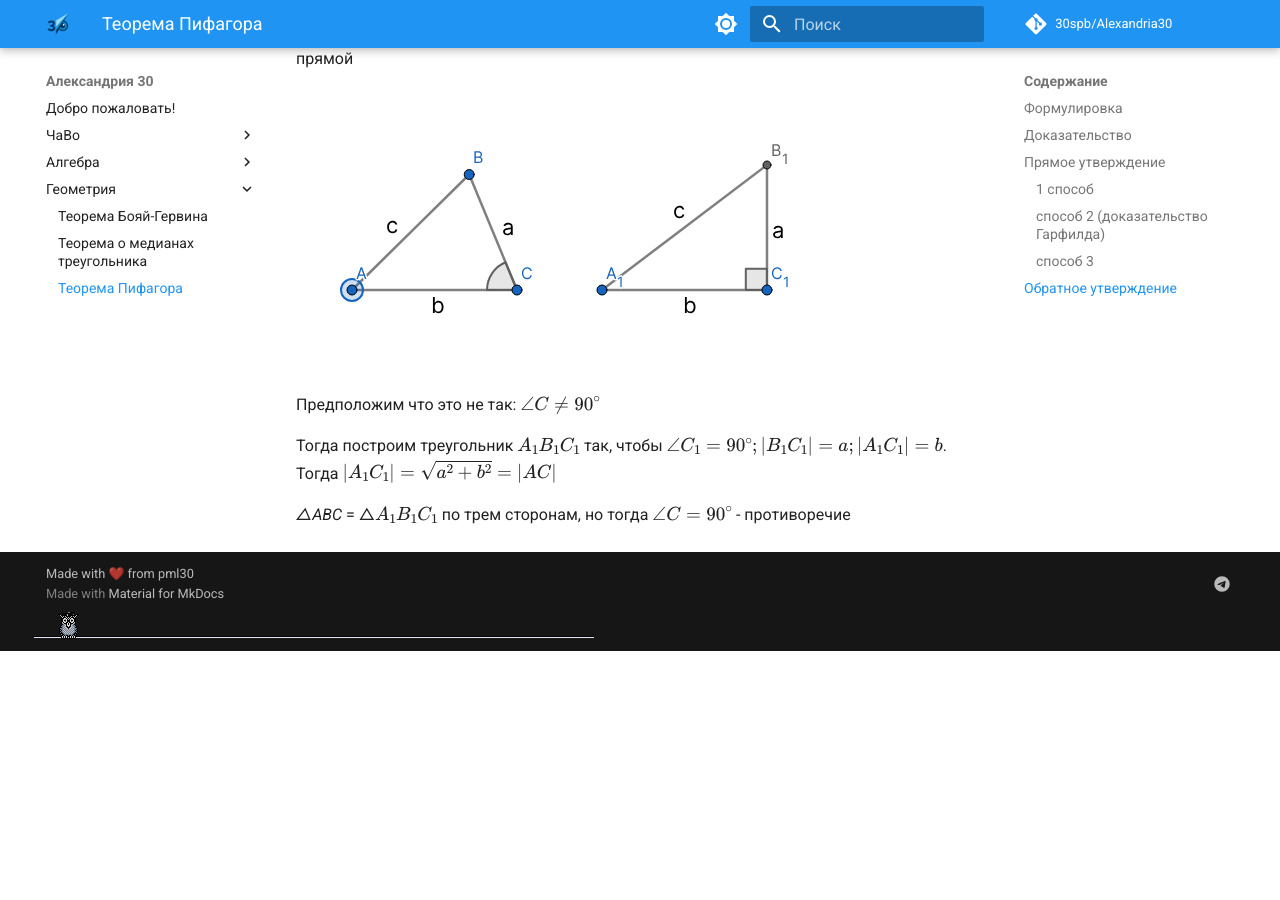
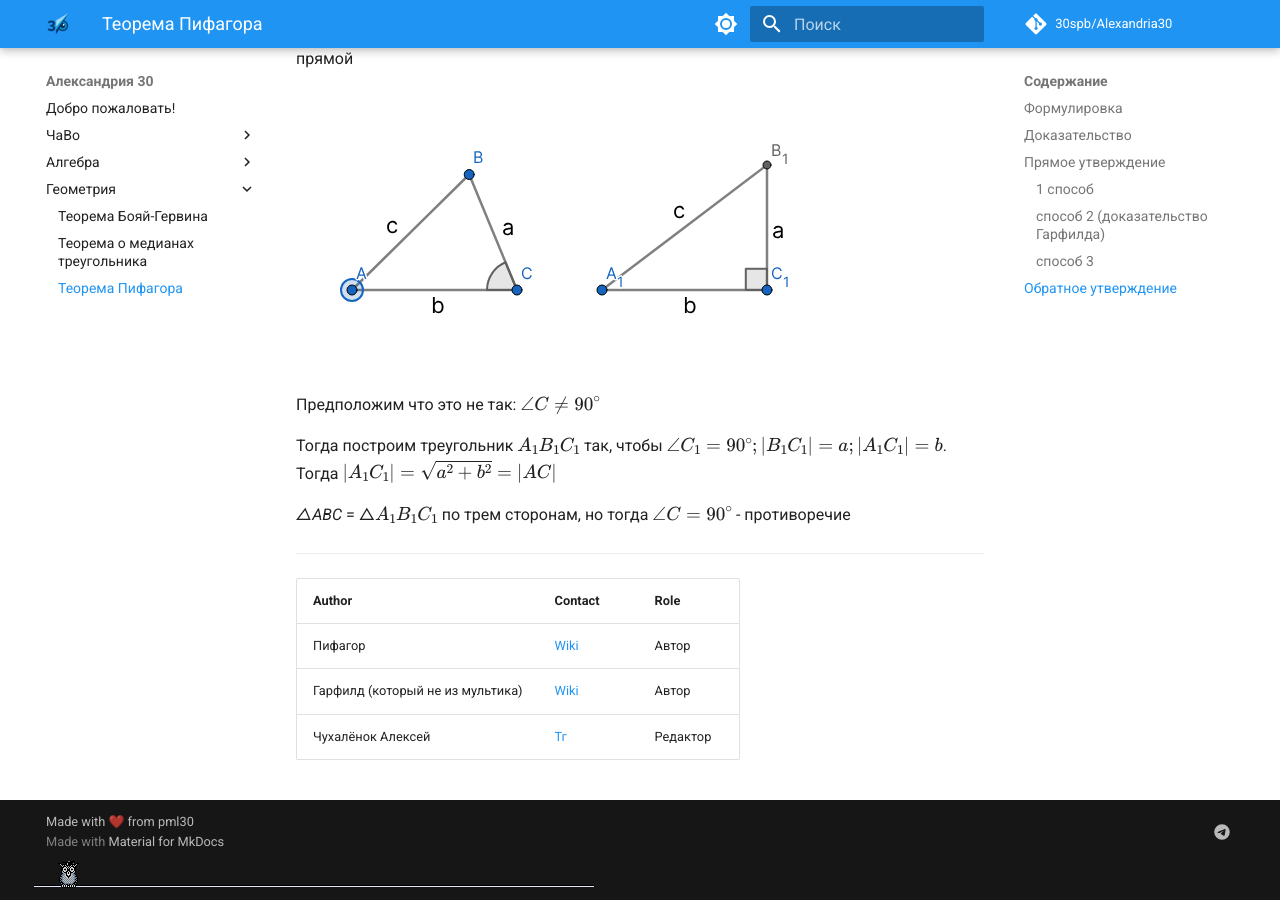
Before and after one commit to 30spb/Alexandria30, an MkDocs documentation site: the page built from docs/geometry/pythagorean_theorem.md, in a window 1280 px wide and 900 px high, scrolled down 4606 px. Built offline with MkDocs 1.6.1 and Material for MkDocs 9.7.7, drawn with Linux system fonts in a browser that asks for light colours; comment, search, counter and statistics services are not loaded; before the commit the page ends 5257 px from its top, so only the background shows below that.

Commit message:
табличка с авторами

```diff
--- a/docs/geometry/pythagorean_theorem.md
+++ b/docs/geometry/pythagorean_theorem.md
@@ -116,3 +116,10 @@ $c^2 = a^2 + b^2$
 Тогда построим треугольник $A_1 B_1 C_1$ так, чтобы $\angle C_1 = 90^\circ; |B_1 C_1| = a; |A_1 C_1| = b$. Тогда $|A_1 C_1| = \sqrt{a^2 + b^2} = |AC|$
 
 *△ABC* = △$A_1 B_1 C_1$ по трем сторонам, но тогда $\angle C = 90^\circ$ - противоречие
+
+---
+| Author                           | Contact                                                 | Role     |
+| -------------------------------- | ------------------------------------------------------- | -------- |
+| Пифагор                          | [Wiki](https://en.wikipedia.org/wiki/Pythagoras)        | Автор    |
+| Гарфилд (который не из мультика) | [Wiki](https://en.wikipedia.org/wiki/James_A._Garfield) | Автор    |
+| Чухалёнок Алексей                | [Тг](https://t.me/AlexeyRoot)                           | Редактор |
```
